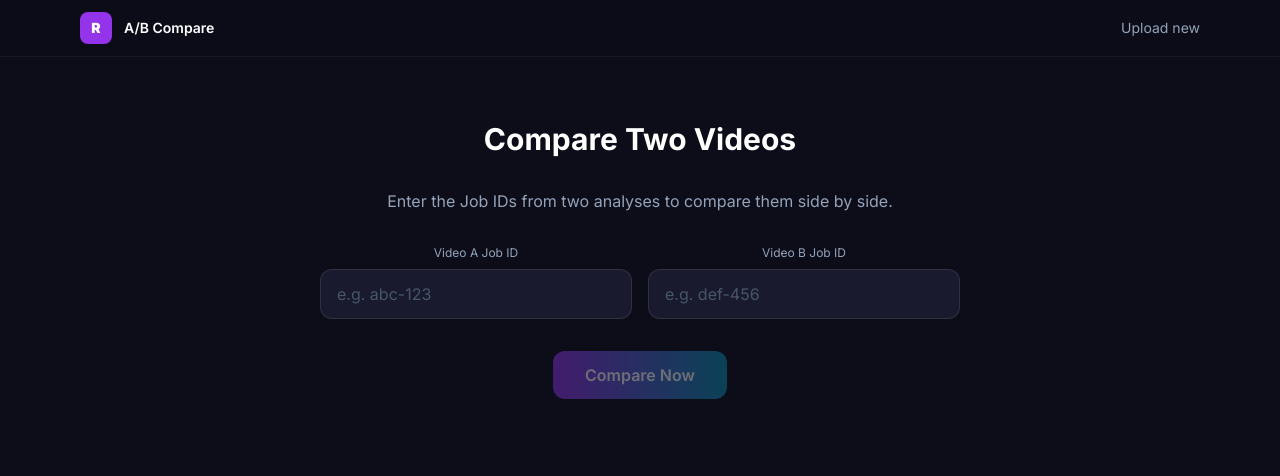
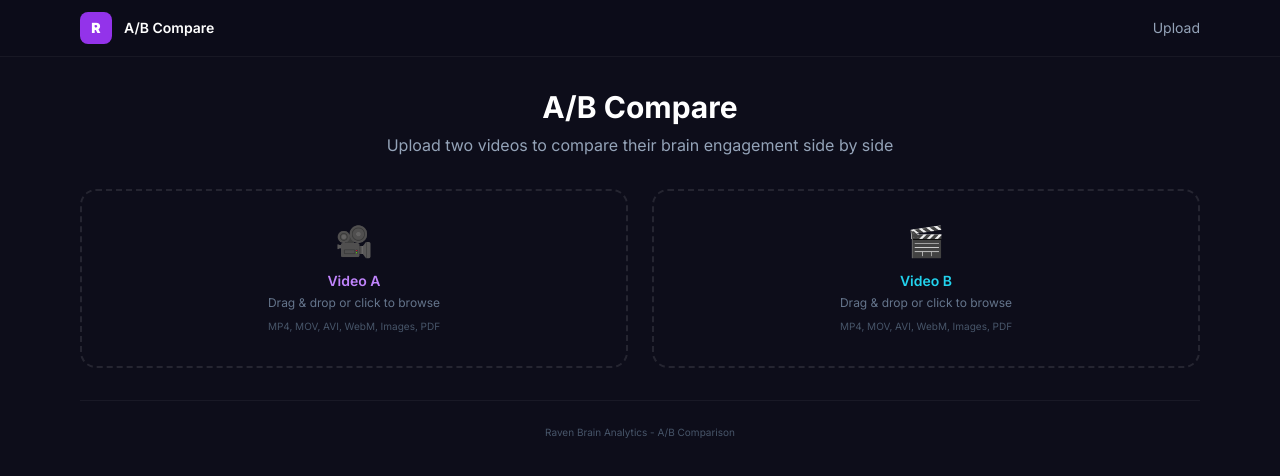
Before and after one commit to pradhap99/raven-brain-analytics, a Next.js app in the folder apps/web/: page /compare in a window 1280 px wide. Shown: the top 476 px of the page. Built offline with nearby package versions, Linux system fonts and the light colour scheme.

Commit message:
feat: rebuild A/B Compare with dual file upload zones
Refactor CompareContent to use UploadState for file uploads and comparisons. Add DropZone component for file handling and update the logic for processing uploads and displaying results.

```diff
--- a/apps/web/src/app/compare/page.tsx
+++ b/apps/web/src/app/compare/page.tsx
@@ -1,13 +1,13 @@
 'use client'
 
-import { useEffect, useState } from 'react'
+import { useCallback, useEffect, useRef, useState } from 'react'
 import { useRouter, useSearchParams } from 'next/navigation'
 import { Suspense } from 'react'
 import {
   AreaChart, Area, XAxis, YAxis, CartesianGrid, Tooltip,
   ResponsiveContainer, RadarChart, Radar, PolarGrid, PolarAngleAxis, PolarRadiusAxis,
 } from 'recharts'
-import { getResult } from '@/lib/api'
+import { signUpload, uploadFile, createJob, pollJob, getResult } from '@/lib/api'
 import type { AnalysisResult } from '@/types/schema'
 
 const C = {
@@ -20,6 +20,76 @@ const pct = (v: number | undefined | null) =>
 
 const safe = (v: number | undefined | null, fallback = 0) =>
   v != null && !isNaN(v) ? v : fallback
+
+type UploadState = {
+  file: File | null
+  status: 'idle' | 'uploading' | 'processing' | 'done' | 'error'
+  progress: number
+  jobId: string | null
+  result: AnalysisResult | null
+  error: string | null
+}
+
+const initUpload: UploadState = { file: null, status: 'idle', progress: 0, jobId: null, result: null, error: null }
+
+function DropZone({ label, color, state, onFile }: {
+  label: string; color: string; state: UploadState; onFile: (f: File) => void
+}) {
+  const ref = useRef<HTMLInputElement>(null)
+  const [drag, setDrag] = useState(false)
+  const handleDrop = useCallback((e: React.DragEvent) => {
+    e.preventDefault(); setDrag(false)
+    const f = e.dataTransfer.files[0]
+    if (f) onFile(f)
+  }, [onFile])
+  const borderColor = color === 'purple' ? 'border-purple-500' : 'border-cyan-500'
+  const textColor = color === 'purple' ? 'text-purple-400' : 'text-cyan-400'
+  const bgHover = color === 'purple' ? 'hover:bg-purple-500/5' : 'hover:bg-cyan-500/5'
+  if (state.status === 'uploading') return (
+    <div className={`border-2 border-dashed ${borderColor} rounded-2xl p-8 text-center`}>
+      <p className={`text-sm font-semibold ${textColor} mb-3`}>{label}</p>
+      <p className="text-xs text-slate-400 mb-2">Uploading {state.file?.name}...</p>
+      <div className="w-full bg-white/10 rounded-full h-2"><div className="h-2 rounded-full bg-gradient-to-r from-purple-500 to-cyan-500 transition-all" style={{ width: `${state.progress}%` }} /></div>
+      <p className="text-xs text-slate-500 mt-2">{state.progress}%</p>
+    </div>
+  )
+  if (state.status === 'processing') return (
+    <div className={`border-2 border-dashed ${borderColor} rounded-2xl p-8 text-center`}>
+      <p className={`text-sm font-semibold ${textColor} mb-3`}>{label}</p>
+      <div className="w-8 h-8 border-2 border-purple-500 border-t-transparent rounded-full animate-spin mx-auto mb-2" />
+      <p className="text-xs text-slate-400">Analyzing brain engagement...</p>
+    </div>
+  )
+  if (state.status === 'done') return (
+    <div className={`border-2 ${borderColor} rounded-2xl p-8 text-center bg-white/[0.02]`}>
+      <p className={`text-sm font-semibold ${textColor} mb-2`}>{label}</p>
+      <p className="text-green-400 text-2xl mb-1">\u2713</p>
+      <p className="text-xs text-slate-400">{state.file?.name}</p>
+      <p className="text-xs text-green-400 mt-1">Analysis complete</p>
+    </div>
+  )
+  if (state.status === 'error') return (
+    <div className="border-2 border-dashed border-red-500 rounded-2xl p-8 text-center">
+      <p className={`text-sm font-semibold ${textColor} mb-2`}>{label}</p>
+      <p className="text-xs text-red-400">{state.error}</p>
+    </div>
+  )
+  return (
+    <div
+      onDragOver={(e) => { e.preventDefault(); setDrag(true) }}
+      onDragLeave={() => setDrag(false)}
+      onDrop={handleDrop}
+      onClick={() => ref.current?.click()}
+      className={`border-2 border-dashed ${drag ? borderColor : 'border-white/10'} rounded-2xl p-8 text-center cursor-pointer ${bgHover} transition-all`}
+    >
+      <input ref={ref} type="file" accept="video/*,image/*,.pdf,.doc,.docx" className="hidden" onChange={(e) => { if (e.target.files?.[0]) onFile(e.target.files[0]) }} />
+      <p className="text-3xl mb-3">{color === 'purple' ? '\uD83C\uDFA5' : '\uD83C\uDFAC'}</p>
+      <p className={`text-sm font-semibold ${textColor} mb-1`}>{label}</p>
+      <p className="text-xs text-slate-500">Drag & drop or click to browse</p>
+      <p className="text-[10px] text-slate-600 mt-2">MP4, MOV, AVI, WebM, Images, PDF</p>
+    </div>
+  )
+}
 
 function CompareMetric({ label, valA, valB, icon }: { label: string; valA: string; valB: string; icon: string }) {
   return (
@@ -52,102 +122,45 @@ function WinnerBadge({ a, b, label }: { a: number; b: number; label: string }) {
   )
 }
 
-function CompareContent() {
-  const router = useRouter()
-  const params = useSearchParams()
-  const jobA = params.get('job_a')
-  const jobB = params.get('job_b')
-  const [resultA, setResultA] = useState<AnalysisResult | null>(null)
-  const [resultB, setResultB] = useState<AnalysisResult | null>(null)
-  const [inputA, setInputA] = useState('')
-  const [inputB, setInputB] = useState('')
-  const [error, setError] = useState<string | null>(null)
-  const [loading, setLoading] = useState(false)
-
-  useEffect(() => {
-    if (jobA && jobB) {
-      setLoading(true)
-      Promise.all([getResult(jobA), getResult(jobB)])
-        .then(([a, b]) => { setResultA(a); setResultB(b) })
-        .catch((e) => setError(e?.message ?? 'Failed to load results'))
-        .finally(() => setLoading(false))
+async function processFile(file: File, setState: (fn: (prev: UploadState) => UploadState) => void) {
+  try {
+    setState(s => ({ ...s, file, status: 'uploading', progress: 0, error: null }))
+    const sign = await signUpload(file.name, file.type, file.size)
+    await uploadFile(file, sign.upload_url, sign.object_key, (pct) => {
+      setState(s => ({ ...s, progress: pct }))
+    })
+    setState(s => ({ ...s, status: 'processing' }))
+    const job = await createJob(sign.object_key, file.name, file.size)
+    setState(s => ({ ...s, jobId: job.job_id }))
+    let status = job.status
+    while (status !== 'completed' && status !== 'failed') {
+      await new Promise(r => setTimeout(r, 1500))
+      const poll = await pollJob(job.job_id)
+      status = poll.status
     }
-  }, [jobA, jobB])
-
-  const handleCompare = () => {
-    if (inputA && inputB) {
-      router.push(`/compare?job_a=${inputA}&job_b=${inputB}`)
+    if (status === 'failed') {
+      setState(s => ({ ...s, status: 'error', error: 'Analysis failed' }))
+      return
+    }
+    const result = await getResult(job.job_id)
+    setState(s => ({ ...s, status: 'done', result }))
+  } catch (e: any) {
+    setState(s => ({ ...s, status: 'error', error: e?.message || 'Upload failed' }))
   }
 }
 
-  if (!jobA || !jobB) {
-    return (
-      <div className="min-h-screen bg-[#0d0d1a] text-white">
-        <header className="sticky top-0 z-50 bg-[#0d0d1a]/80 backdrop-blur-xl border-b border-white/5">
-          <div className="max-w-6xl mx-auto px-4 py-3 flex items-center justify-between">
-            <div className="flex items-center gap-3">
-              <div className="w-8 h-8 rounded-lg bg-purple-600 flex items-center justify-center font-black text-sm">R</div>
-              <span className="font-semibold text-sm">A/B Compare</span>
-            </div>
-            <button onClick={() => router.push('/upload')} className="text-slate-400 hover:text-white text-sm">Upload new</button>
-          </div>
-        </header>
-        <main className="max-w-2xl mx-auto px-4 py-16 text-center space-y-8">
-          <h1 className="text-3xl font-bold">Compare Two Videos</h1>
-          <p className="text-slate-400">Enter the Job IDs from two analyses to compare them side by side.</p>
-          <div className="grid grid-cols-2 gap-4">
-            <div>
-              <label className="text-xs text-slate-400 block mb-2">Video A Job ID</label>
-              <input value={inputA} onChange={(e) => setInputA(e.target.value)} placeholder="e.g. abc-123" className="w-full bg-[#1a1a2e] border border-white/10 rounded-xl px-4 py-3 text-white placeholder:text-slate-600 focus:outline-none focus:border-purple-500" />
-            </div>
-            <div>
-              <label className="text-xs text-slate-400 block mb-2">Video B Job ID</label>
-              <input value={inputB} onChange={(e) => setInputB(e.target.value)} placeholder="e.g. def-456" className="w-full bg-[#1a1a2e] border border-white/10 rounded-xl px-4 py-3 text-white placeholder:text-slate-600 focus:outline-none focus:border-cyan-500" />
-            </div>
-          </div>
-          <button onClick={handleCompare} disabled={!inputA || !inputB} className="bg-gradient-to-r from-purple-600 to-cyan-600 text-white px-8 py-3 rounded-xl font-semibold disabled:opacity-40">
-            Compare Now
-          </button>
-        </main>
-      </div>
-    )
+function CompareContent() {
+  const router = useRouter()
+  const [stateA, setStateA] = useState<UploadState>({ ...initUpload })
+  const [stateB, setStateB] = useState<UploadState>({ ...initUpload })
+  const bothDone = stateA.status === 'done' && stateB.status === 'done'
+  const resultA = stateA.result
+  const resultB = stateB.result
+
+  const handleReset = () => {
+    setStateA({ ...initUpload })
+    setStateB({ ...initUpload })
   }
-
-  if (loading) return (
-    <div className="min-h-screen bg-[#0d0d1a] flex items-center justify-center">
-      <div className="text-center space-y-3">
-        <div className="w-10 h-10 border-2 border-purple-500 border-t-transparent rounded-full animate-spin mx-auto" />
-        <p className="text-slate-400">Loading both analyses...</p>
-      </div>
-    </div>
-  )
-
-  if (error || !resultA || !resultB) return (
-    <div className="min-h-screen bg-[#0d0d1a] flex items-center justify-center">
-      <div className="text-center space-y-4">
-        <h2 className="text-xl text-white">Could not load comparison</h2>
-        <p className="text-slate-400">{error || 'Missing data'}</p>
-        <button onClick={() => router.push('/compare')} className="bg-purple-600 text-white px-6 py-2 rounded-xl">Try again</button>
-      </div>
-    </div>
-  )
-
-  const a = resultA.summary
-  const b = resultB.summary
-
-  const chartA = resultA.timeline.map((pt) => ({ second: pt.second, activation: pt.activation }))
-  const chartB = resultB.timeline.map((pt) => ({ second: pt.second, activation: pt.activation }))
-  const mergedChart = chartA.map((pt, i) => ({ second: pt.second, videoA: pt.activation, videoB: chartB[i]?.activation ?? 0 }))
-
-  const brA = resultA.brain_regions_summary
-  const brB = resultB.brain_regions_summary
-  const radarData = brA && brB ? [
-    { region: 'Reward', A: safe(brA.nacc), B: safe(brB.nacc) },
-    { region: 'Valuation', A: safe(brA.mpfc), B: safe(brB.mpfc) },
-    { region: 'Salience', A: safe(brA.ains), B: safe(brB.ains) },
-    { region: 'Visual', A: safe(brA.visual_cortex), B: safe(brB.visual_cortex) },
-    { region: 'Emotion', A: safe(brA.amygdala), B: safe(brB.amygdala) },
-  ] : []
 
   return (
     <div className="min-h-screen bg-[#0d0d1a] text-white">
@@ -158,13 +171,43 @@ function CompareContent() {
             <span className="font-semibold text-sm">A/B Compare</span>
           </div>
           <div className="flex gap-3">
-            <button onClick={() => router.push('/compare')} className="text-slate-400 hover:text-white text-sm">New comparison</button>
+            {bothDone && <button onClick={handleReset} className="text-slate-400 hover:text-white text-sm">New comparison</button>}
             <button onClick={() => router.push('/upload')} className="text-slate-400 hover:text-white text-sm">Upload</button>
           </div>
         </div>
       </header>
 
       <main className="max-w-6xl mx-auto px-4 py-8 space-y-8">
+        {!bothDone && (
+          <>
+            <div className="text-center mb-8">
+              <h1 className="text-3xl font-bold mb-2">A/B Compare</h1>
+              <p className="text-slate-400">Upload two videos to compare their brain engagement side by side</p>
+            </div>
+            <div className="grid grid-cols-1 md:grid-cols-2 gap-6">
+              <DropZone label="Video A" color="purple" state={stateA} onFile={(f) => processFile(f, setStateA)} />
+              <DropZone label="Video B" color="cyan" state={stateB} onFile={(f) => processFile(f, setStateB)} />
+            </div>
+          </>
+        )}
+
+        {bothDone && resultA && resultB && (() => {
+          const a = resultA.summary
+          const b = resultB.summary
+          const chartA = resultA.timeline.map((pt) => ({ second: pt.second, activation: pt.activation }))
+          const chartB = resultB.timeline.map((pt) => ({ second: pt.second, activation: pt.activation }))
+          const mergedChart = chartA.map((pt, i) => ({ second: pt.second, videoA: pt.activation, videoB: chartB[i]?.activation ?? 0 }))
+          const brA = resultA.brain_regions_summary
+          const brB = resultB.brain_regions_summary
+          const radarData = brA && brB ? [
+            { region: 'Reward', A: safe(brA.nacc), B: safe(brB.nacc) },
+            { region: 'Valuation', A: safe(brA.mpfc), B: safe(brB.mpfc) },
+            { region: 'Salience', A: safe(brA.ains), B: safe(brB.ains) },
+            { region: 'Visual', A: safe(brA.visual_cortex), B: safe(brB.visual_cortex) },
+            { region: 'Emotion', A: safe(brA.amygdala), B: safe(brB.amygdala) },
+          ] : []
+          return (
+            <>
               <div className="text-center">
                 <h1 className="text-2xl font-bold mb-2">Side-by-Side Comparison</h1>
                 <div className="flex justify-center gap-4 text-sm">
@@ -173,16 +216,14 @@ function CompareContent() {
                   <span className="text-cyan-400">B: {resultB.input?.filename || 'Video B'}</span>
                 </div>
               </div>
-
               <section className="grid grid-cols-2 md:grid-cols-3 gap-3">
-          <CompareMetric icon="\u{1F3C6}" label="Grade" valA={a.overall_grade || '---'} valB={b.overall_grade || '---'} />
-          <CompareMetric icon="\u{1F9E0}" label="Avg Engagement" valA={pct(a.predicted_attention)} valB={pct(b.predicted_attention)} />
+                <CompareMetric icon="\uD83C\uDFC6" label="Grade" valA={a.overall_grade || '---'} valB={b.overall_grade || '---'} />
+                <CompareMetric icon="\uD83E\uDDE0" label="Avg Engagement" valA={pct(a.predicted_attention)} valB={pct(b.predicted_attention)} />
                 <CompareMetric icon="\u26A1" label="Peak Activation" valA={pct(a.peak_activation)} valB={pct(b.peak_activation)} />
-          <CompareMetric icon="\u{1F525}" label="Virality" valA={pct(a.virality_score)} valB={pct(b.virality_score)} />
-          <CompareMetric icon="\u{1F504}" label="Retention" valA={pct(safe(a.predicted_retention_pct / 100))} valB={pct(safe(b.predicted_retention_pct / 100))} />
-          <CompareMetric icon="\u{1F4A1}" label="CTA Strength" valA={pct(a.cta_strength)} valB={pct(b.cta_strength)} />
+                <CompareMetric icon="\uD83D\uDD25" label="Virality" valA={pct(a.virality_score)} valB={pct(b.virality_score)} />
+                <CompareMetric icon="\uD83D\uDD04" label="Retention" valA={pct(safe(a.predicted_retention_pct / 100))} valB={pct(safe(b.predicted_retention_pct / 100))} />
+                <CompareMetric icon="\uD83D\uDCA1" label="CTA Strength" valA={pct(a.cta_strength)} valB={pct(b.cta_strength)} />
               </section>
-
               <section className="bg-[#1a1a2e]/60 border border-white/5 rounded-2xl p-4">
                 <h2 className="text-sm font-semibold mb-3">Winner Summary</h2>
                 <div className="grid grid-cols-2 md:grid-cols-3 gap-2">
@@ -194,7 +235,6 @@ function CompareContent() {
                   <WinnerBadge a={safe(a.avg_arousal)} b={safe(b.avg_arousal)} label="Arousal" />
                 </div>
               </section>
-
               <section className="bg-[#1a1a2e]/60 border border-white/5 rounded-2xl p-6">
                 <h2 className="text-lg font-semibold mb-4">Engagement Overlay</h2>
                 <ResponsiveContainer width="100%" height={260}>
@@ -218,7 +258,6 @@ function CompareContent() {
                   </AreaChart>
                 </ResponsiveContainer>
               </section>
-
               {radarData.length > 0 && (
                 <section className="bg-[#1a1a2e]/60 border border-white/5 rounded-2xl p-6">
                   <h2 className="text-lg font-semibold mb-4">Brain Region Comparison</h2>
@@ -234,6 +273,9 @@ function CompareContent() {
                   </ResponsiveContainer>
                 </section>
               )}
+            </>
+          )
+        })()}
 
         <footer className="text-center text-[10px] text-slate-600 py-6 border-t border-white/5">
           Raven Brain Analytics - A/B Comparison
```
Lines whose indentation alone changed are shown as unchanged.
